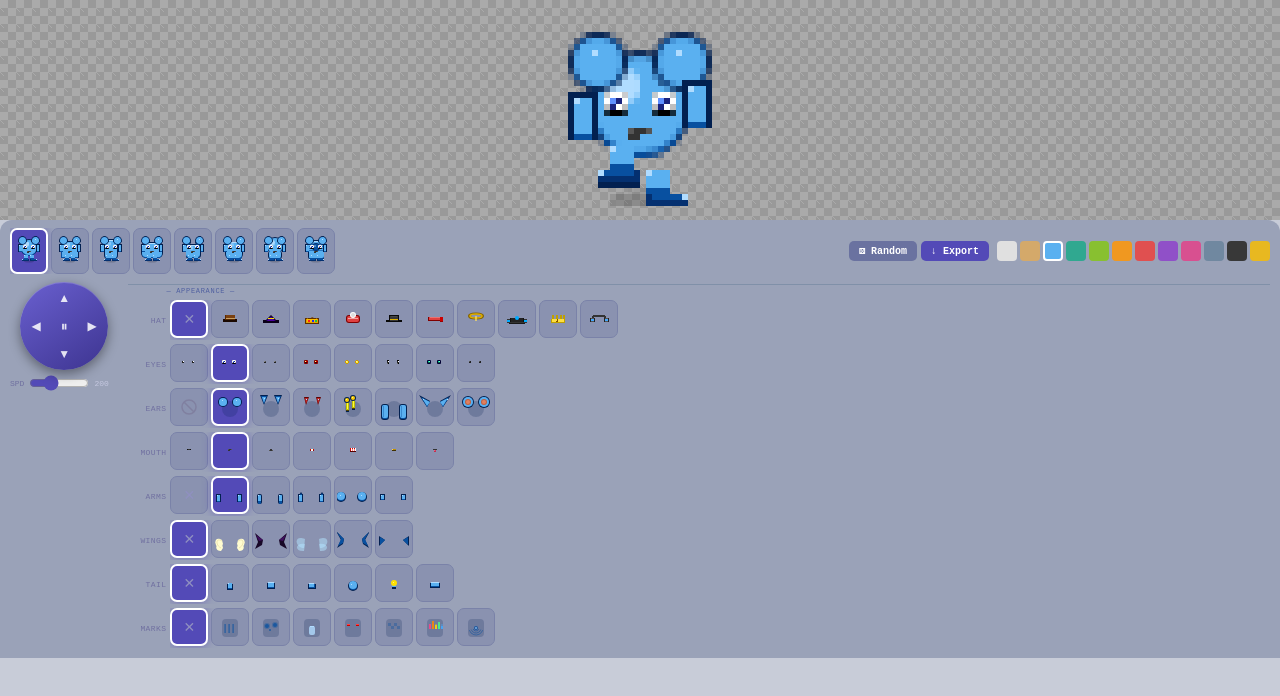
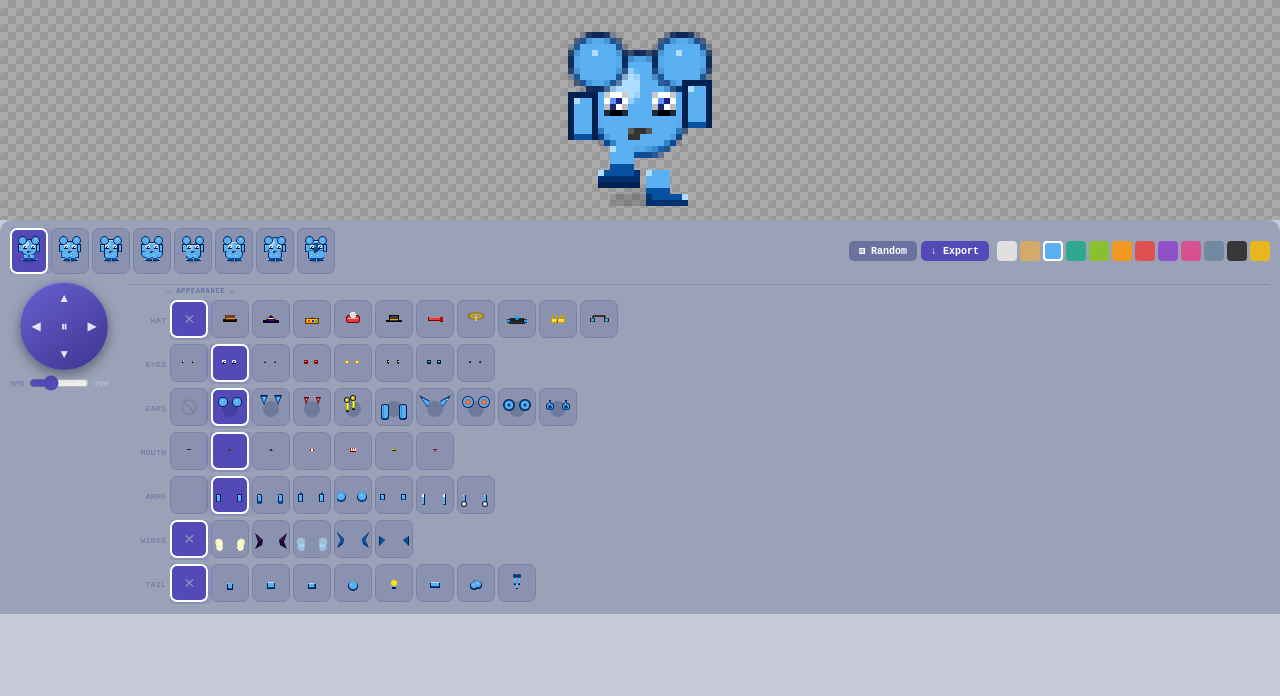
Before and after one commit to pgutierrez858/Creature-Editor, a plain HTML site: page index.html in a window 1280 px wide. Drawn offline with Linux system fonts and the light colour scheme.

Commit message:
Update index.html

```diff
--- a/index.html
+++ b/index.html
@@ -89,7 +89,6 @@ canvas{image-rendering:pixelated;image-rendering:crisp-edges;}
       <div class="part-row"><div class="part-name">Arms</div><div class="part-options" id="opts-arms"></div></div>
       <div class="part-row"><div class="part-name">Wings</div><div class="part-options" id="opts-wings"></div></div>
       <div class="part-row"><div class="part-name">Tail</div><div class="part-options" id="opts-tail"></div></div>
-      <div class="part-row"><div class="part-name">Marks</div><div class="part-options" id="opts-marks"></div></div>
     </div>
   </div>
 </div>
@@ -115,8 +114,8 @@ const COLORS=[
   {n:'black', b:'#383838',s:'#101010',l:'#606060',d:'#080808',o:'#000000'},
   {n:'gold',  b:'#e8b820',s:'#805000',l:'#fff080',d:'#503000',o:'#302000'},
 ];
-const PARTS={body:8,hat:11,eyes:8,ears:8,mouth:7,arms:6,wings:6,tail:7,marks:8};
-let sel={body:0,hat:0,eyes:1,ears:1,mouth:1,arms:1,wings:0,tail:0,marks:0,color:2};
+const PARTS={body:8,hat:11,eyes:8,ears:10,mouth:7,arms:8,wings:6,tail:9};
+let sel={body:0,hat:0,eyes:1,ears:1,mouth:1,arms:1,wings:0,tail:0,color:2};
 let curDir='down',animPlaying=true,animTick=0,animInterval=null,animSpeed=200;
 
 // ── primitives ──
@@ -165,11 +164,6 @@ function drawPartOnly(ctx,part,idx,C){
     case 'tail':
       if(idx===0){drawNoneIcon(ctx);return;}
       drawTailPreviewOnly(ctx,idx,C);
-      break;
-    case 'marks':
-      if(idx===0){drawNoneIcon(ctx);return;}
-      ctx.fillStyle=o+'33'; rr(ctx,8,8,16,18,4);
-      drawMarksFront(ctx,{marks:idx},C,0);
       break;
   }
 }
@@ -270,6 +264,34 @@ function drawEarsAt(ctx,e,C,dir,hcx,hcy){
       });
     }
   }
+  else if(e===8){ // speaker-dish — concentric rings like a horn bell or satellite ear
+    const pairs=side?[[flip?hcx+7:hcx-7,hcy-4]]:[[hcx-8,hcy-4],[hcx+8,hcy-4]];
+    pairs.forEach(([ex,ey])=>{
+      ctx.fillStyle=o;circ(ctx,ex,ey,6);
+      ctx.fillStyle=sh;circ(ctx,ex,ey,5);
+      ctx.fillStyle=b;circ(ctx,ex,ey,4);
+      ctx.fillStyle=sh+'88';circ(ctx,ex,ey,2);
+      ctx.fillStyle=o;circ(ctx,ex,ey,1);
+      // rim highlight
+      ctx.fillStyle=l+'66';px(ctx,ex-2,ey-3,l+'66');
+    });
+  }
+  else if(e===9){ // scroll/volute — like a violin peg or horn scroll, tight spiral
+    const pairs=side?[[flip?hcx+7:hcx-7,hcy-6]]:[[hcx-8,hcy-6],[hcx+8,hcy-6]];
+    pairs.forEach(([ex,ey])=>{
+      // outer coil
+      ctx.fillStyle=o;rr(ctx,ex-4,ey,8,7,3);
+      ctx.fillStyle=sh;rr(ctx,ex-3,ey+1,6,6,2);
+      ctx.fillStyle=b;rr(ctx,ex-3,ey+1,6,5,2);
+      // inner whorl
+      ctx.fillStyle=sh;circ(ctx,ex,ey+4,2);
+      ctx.fillStyle=o;circ(ctx,ex,ey+4,1);
+      // stem connecting to head
+      ctx.fillStyle=o;ctx.fillRect(ex-1,ey-3,2,4);
+      ctx.fillStyle=sh;ctx.fillRect(ex-1,ey-2,2,3);
+      ctx.fillStyle=l;px(ctx,ex-1,ey,l);
+    });
+  }
 }
 
 // ── ARMS preview (isolated) ──
@@ -282,6 +304,8 @@ function drawArmsPreviewOnly(ctx,a,C){
     else if(a===3){ctx.fillStyle=o;ctx.fillRect(ax-1,ay-1,5,8);ctx.fillStyle=sh;ctx.fillRect(ax,ay,3,7);ctx.fillStyle=b;ctx.fillRect(ax,ay,3,6);ctx.fillStyle=o;tri(ctx,ax,ay,ax+4,ay,ax+2,ay-3);ctx.fillStyle=sh;tri(ctx,ax+1,ay,ax+3,ay,ax+2,ay-2);ctx.fillStyle=l;px(ctx,ax,ay,l);}
     else if(a===4){ctx.fillStyle=o;circ(ctx,ax+1,ay+2,5);ctx.fillStyle=sh;circ(ctx,ax+1,ay+2,4);ctx.fillStyle=b;circ(ctx,ax+1,ay+1,4);ctx.fillStyle=l;px(ctx,ax,ay,l);}
     else if(a===5){ctx.fillStyle=o;ctx.fillRect(ax-1,ay-1,5,6);ctx.fillStyle=sh;ctx.fillRect(ax,ay,3,5);ctx.fillStyle=b;ctx.fillRect(ax,ay,3,4);ctx.fillStyle=l;px(ctx,ax,ay,l);}
+    else if(a===6){ctx.fillStyle=o;ctx.fillRect(ax,ay-1,3,11);ctx.fillStyle=sh;ctx.fillRect(ax,ay,2,10);ctx.fillStyle=b;ctx.fillRect(ax,ay,2,9);ctx.fillStyle='#fff8e0';ctx.fillRect(ax,ay-1,2,3);ctx.fillStyle=l;px(ctx,ax,ay-1,l);}
+    else if(a===7){ctx.fillStyle=o;ctx.fillRect(ax,ay,3,9);ctx.fillStyle=sh;ctx.fillRect(ax,ay,2,8);ctx.fillStyle=b;ctx.fillRect(ax,ay,2,7);ctx.fillStyle=l;px(ctx,ax,ay,l);ctx.fillStyle=o;circ(ctx,ax+1,ay+9,3);ctx.fillStyle='#e8ddb8';circ(ctx,ax+1,ay+9,2);ctx.fillStyle='#fff8e8';px(ctx,ax,ay+8,'#fff8e8');}
   });
 }
 
@@ -334,7 +358,7 @@ function drawFront(ctx,s,C,bob,legL,legR,armL,armR,isBack){
   drawArmFront(ctx,s,C,'left',bob,armL,false);
   drawArmFront(ctx,s,C,'right',bob,armR,false);
   drawHat(ctx,s,C,'front',bob);
-  if(!isBack){drawEyesFront(ctx,s,bob);drawMouthFront(ctx,s,bob);drawMarksFront(ctx,s,C,bob);}
+  if(!isBack){drawEyesFront(ctx,s,bob);drawMouthFront(ctx,s,bob);}
   if(isBack&&s.tail>0)drawTailBack(ctx,s,C,bob);
   drawLegFront(ctx,C,11,legL,'left');
   drawLegFront(ctx,C,17,legR,'right');
@@ -369,7 +393,6 @@ function drawSide(ctx,s,dir,C,bob,legL,legR,armL,armR){
   drawHat(ctx,s,C,dir,bob);
   drawEyeSide(ctx,s,dir,bob);
   drawMouthSide(ctx,s,dir,bob);
-  drawMarksSide(ctx,s,C,dir,bob);
   drawLegSide(ctx,C,dir,frontLegDy,false);
 }
 
@@ -496,24 +519,36 @@ function drawArmFront(ctx,s,C,side,bob,armDy,isBehind){
   const a=s.arms;if(a===0)return;
   const {b,s:sh,l,o}=C;
   const ax=side==='left'?5:24;const y=14+bob+armDy;
-  if(isBehind){ctx.fillStyle=sh+'66';if(a===1)ctx.fillRect(ax,y,3,6);else if(a===2)rr(ctx,ax,y,3,7,1);else if(a===3)ctx.fillRect(ax,y,4,6);else if(a===4)circ(ctx,ax+1,y+2,4);else if(a===5)ctx.fillRect(ax,y,3,4);return;}
+  if(isBehind){ctx.fillStyle=sh+'66';if(a===1)ctx.fillRect(ax,y,3,6);else if(a===2)rr(ctx,ax,y,3,7,1);else if(a===3)ctx.fillRect(ax,y,4,6);else if(a===4)circ(ctx,ax+1,y+2,4);else if(a===5)ctx.fillRect(ax,y,3,4);else if(a===6)ctx.fillRect(ax+1,y,1,9);else if(a===7){ctx.fillRect(ax+1,y,2,8);circ(ctx,ax+2,y+8,2);}return;}
   if(a===1){ctx.fillStyle=o;ctx.fillRect(ax-1,y-1,5,8);ctx.fillStyle=sh;ctx.fillRect(ax,y,3,7);ctx.fillStyle=b;ctx.fillRect(ax,y,3,6);ctx.fillStyle=l;px(ctx,ax,y,l);}
   else if(a===2){ctx.fillStyle=o;rr(ctx,ax-1,y-1,5,10,2);ctx.fillStyle=sh;rr(ctx,ax,y,3,9,1);ctx.fillStyle=b;rr(ctx,ax,y,3,8,1);ctx.fillStyle=sh;ctx.fillRect(ax,y+6,3,2);ctx.fillStyle=l;px(ctx,ax,y,l);}
   else if(a===3){ctx.fillStyle=o;ctx.fillRect(ax-1,y-1,6,8);ctx.fillStyle=sh;ctx.fillRect(ax,y,4,7);ctx.fillStyle=b;ctx.fillRect(ax,y,4,6);ctx.fillStyle=o;tri(ctx,ax,y,ax+4,y,ax+2,y-3);ctx.fillStyle=sh;tri(ctx,ax+1,y,ax+3,y,ax+2,y-2);ctx.fillStyle=l;px(ctx,ax,y,l);}
   else if(a===4){ctx.fillStyle=o;circ(ctx,ax+1,y+2,5);ctx.fillStyle=sh;circ(ctx,ax+1,y+2,4);ctx.fillStyle=b;circ(ctx,ax+1,y+1,4);ctx.fillStyle=l;px(ctx,ax,y,l);}
   else if(a===5){ctx.fillStyle=o;ctx.fillRect(ax-1,y-1,5,6);ctx.fillStyle=sh;ctx.fillRect(ax,y,3,5);ctx.fillStyle=b;ctx.fillRect(ax,y,3,4);ctx.fillStyle=l;px(ctx,ax,y,l);}
+  // music arms
+  else if(a===6){ // conductor baton — thin tapered wand with bright tip
+    ctx.fillStyle=o;ctx.fillRect(ax,y-1,3,11);ctx.fillStyle=sh;ctx.fillRect(ax,y,2,10);ctx.fillStyle=b;ctx.fillRect(ax,y,2,9);
+    ctx.fillStyle='#fff8e0';ctx.fillRect(ax,y-1,2,3); // pale tip
+    ctx.fillStyle=l;px(ctx,ax,y-1,l);
+  }
+  else if(a===7){ // drumstick — shaft with round bead tip
+    ctx.fillStyle=o;ctx.fillRect(ax,y,3,9);ctx.fillStyle=sh;ctx.fillRect(ax,y,2,8);ctx.fillStyle=b;ctx.fillRect(ax,y,2,7);ctx.fillStyle=l;px(ctx,ax,y,l);
+    ctx.fillStyle=o;circ(ctx,ax+1,y+9,3);ctx.fillStyle='#e8ddb8';circ(ctx,ax+1,y+9,2);ctx.fillStyle='#fff8e8';px(ctx,ax,y+8,'#fff8e8');
+  }
 }
 function drawArmSide(ctx,s,C,dir,bob,armDy,which){
   const a=s.arms;if(a===0)return;
   const flip=dir==='right';const {b,s:sh,l,o}=C;
   const ax=which==='front'?(flip?22:6):(flip?18:10);const y=14+bob+armDy;
   const isBehind=which==='back';
-  if(isBehind){ctx.fillStyle=sh+'77';if(a===1)ctx.fillRect(ax,y,3,6);else if(a===2)rr(ctx,ax,y,3,7,1);else if(a===3)ctx.fillRect(ax,y,3,6);else if(a===4)circ(ctx,ax+1,y+2,4);else if(a===5)ctx.fillRect(ax,y,3,4);return;}
+  if(isBehind){ctx.fillStyle=sh+'77';if(a===1)ctx.fillRect(ax,y,3,6);else if(a===2)rr(ctx,ax,y,3,7,1);else if(a===3)ctx.fillRect(ax,y,3,6);else if(a===4)circ(ctx,ax+1,y+2,4);else if(a===5)ctx.fillRect(ax,y,3,4);else if(a===6)ctx.fillRect(ax+1,y,1,9);else if(a===7){ctx.fillRect(ax+1,y,2,8);circ(ctx,ax+2,y+8,2);}return;}
   if(a===1){ctx.fillStyle=o;ctx.fillRect(ax-1,y-1,5,8);ctx.fillStyle=sh;ctx.fillRect(ax,y,3,7);ctx.fillStyle=b;ctx.fillRect(ax,y,3,6);ctx.fillStyle=l;px(ctx,ax,y,l);}
   else if(a===2){ctx.fillStyle=o;rr(ctx,ax-1,y-1,5,10,2);ctx.fillStyle=sh;rr(ctx,ax,y,3,9,1);ctx.fillStyle=b;rr(ctx,ax,y,3,8,1);ctx.fillStyle=sh;ctx.fillRect(ax,y+6,3,2);ctx.fillStyle=l;px(ctx,ax,y,l);}
   else if(a===3){ctx.fillStyle=o;ctx.fillRect(ax-1,y-1,5,8);ctx.fillStyle=sh;ctx.fillRect(ax,y,3,7);ctx.fillStyle=b;ctx.fillRect(ax,y,3,6);ctx.fillStyle=o;tri(ctx,ax,y,ax+4,y,ax+2,y-3);ctx.fillStyle=l;px(ctx,ax,y,l);}
   else if(a===4){ctx.fillStyle=o;circ(ctx,ax+1,y+2,5);ctx.fillStyle=sh;circ(ctx,ax+1,y+2,4);ctx.fillStyle=b;circ(ctx,ax+1,y+1,4);ctx.fillStyle=l;px(ctx,ax,y,l);}
   else if(a===5){ctx.fillStyle=o;ctx.fillRect(ax-1,y-1,5,6);ctx.fillStyle=sh;ctx.fillRect(ax,y,3,5);ctx.fillStyle=b;ctx.fillRect(ax,y,3,4);ctx.fillStyle=l;px(ctx,ax,y,l);}
+  else if(a===6){ctx.fillStyle=o;ctx.fillRect(ax,y-1,3,11);ctx.fillStyle=sh;ctx.fillRect(ax,y,2,10);ctx.fillStyle=b;ctx.fillRect(ax,y,2,9);ctx.fillStyle='#fff8e0';ctx.fillRect(ax,y-1,2,3);ctx.fillStyle=l;px(ctx,ax,y-1,l);}
+  else if(a===7){ctx.fillStyle=o;ctx.fillRect(ax,y,3,9);ctx.fillStyle=sh;ctx.fillRect(ax,y,2,8);ctx.fillStyle=b;ctx.fillRect(ax,y,2,7);ctx.fillStyle=l;px(ctx,ax,y,l);ctx.fillStyle=o;circ(ctx,ax+1,y+9,3);ctx.fillStyle='#e8ddb8';circ(ctx,ax+1,y+9,2);ctx.fillStyle='#fff8e8';px(ctx,ax,y+8,'#fff8e8');}
 }
 
 // ── HAT ──
@@ -601,6 +636,37 @@ function drawTailBack(ctx,s,C,bob){
   else if(t===5){ctx.fillStyle=o;ctx.fillRect(14,25+y,4,5);ctx.fillStyle=b;ctx.fillRect(14,24+y,4,4);ctx.fillStyle='#ffe000';circ(ctx,16,24+y,3);ctx.fillStyle='#fff8';px(ctx,15,23+y,'#fff8');}
   else if(t===6){ctx.fillStyle=o;ctx.fillRect(11,24+y,10,5);ctx.fillStyle=sh;ctx.fillRect(12,24+y,8,4);ctx.fillStyle=b;ctx.fillRect(12,23+y,8,4);ctx.fillStyle=l;row(ctx,12,23+y,8,l);}
   else if(t===7){ctx.fillStyle=o;circ(ctx,14,27+y,4);circ(ctx,18,26+y,4);circ(ctx,16,24+y,3);ctx.fillStyle=sh;circ(ctx,14,27+y,3);circ(ctx,18,26+y,3);circ(ctx,16,24+y,2);ctx.fillStyle=b;circ(ctx,14,26+y,3);circ(ctx,18,25+y,3);circ(ctx,16,23+y,2);ctx.fillStyle=l;px(ctx,13,25+y,l);px(ctx,17,24+y,l);}
+  // music tails
+  else if(t===8){ // tuning fork — two parallel prongs from a stem
+    ctx.fillStyle=o;ctx.fillRect(15,25+y,2,5); // stem
+    ctx.fillStyle=sh;ctx.fillRect(15,25+y,2,4);
+    ctx.fillStyle=b;ctx.fillRect(15,25+y,2,4);
+    ctx.fillStyle=l;px(ctx,15,25+y,l);
+    // two prongs
+    ctx.fillStyle=o;ctx.fillRect(13,17+y,2,9);ctx.fillRect(17,17+y,2,9);
+    ctx.fillStyle=sh;ctx.fillRect(13,17+y,2,8);ctx.fillRect(17,17+y,2,8);
+    ctx.fillStyle=b;ctx.fillRect(13,17+y,2,7);ctx.fillRect(17,17+y,2,7);
+    ctx.fillStyle=l;px(ctx,13,17+y,l);px(ctx,17,17+y,l);
+    // rounded tips
+    ctx.fillStyle=o;circ(ctx,14,17+y,2);circ(ctx,18,17+y,2);
+    ctx.fillStyle=sh;circ(ctx,14,17+y,1);circ(ctx,18,17+y,1);
+  }
+  else if(t===9){ // soundwave — sinuous wavy ribbon tail
+    ctx.fillStyle=o;
+    ctx.fillRect(13,24+y,6,2);
+    ctx.fillRect(11,22+y,4,2);
+    ctx.fillRect(13,20+y,6,2);
+    ctx.fillRect(17,18+y,4,2);
+    ctx.fillRect(13,16+y,6,2);
+    ctx.fillStyle=sh;
+    ctx.fillRect(13,24+y,5,1);
+    ctx.fillRect(11,22+y,3,1);
+    ctx.fillRect(13,20+y,5,1);
+    ctx.fillRect(17,18+y,3,1);
+    ctx.fillRect(13,16+y,5,1);
+    ctx.fillStyle=l;
+    px(ctx,13,24+y,l);px(ctx,11,22+y,l);px(ctx,13,20+y,l);px(ctx,17,18+y,l);px(ctx,13,16+y,l);
+  }
 }
 function drawTailSide(ctx,s,C,dir,bob){
   const t=s.tail;if(t===0)return;const flip=dir==='right';const {b,s:sh,l,o}=C;const y=bob;const tx=flip?9:23;
@@ -611,44 +677,25 @@ function drawTailSide(ctx,s,C,dir,bob){
   else if(t===5){ctx.fillStyle=o;ctx.fillRect(flip?tx-5:tx,20+y,6,3);ctx.fillStyle=b;ctx.fillRect(flip?tx-5:tx,20+y,5,2);ctx.fillStyle='#ffe000';circ(ctx,flip?tx-5:tx+5,19+y,3);ctx.fillStyle='#fff8';px(ctx,flip?tx-6:tx+4,18+y,'#fff8');}
   else if(t===6){ctx.fillStyle=o;ctx.fillRect(flip?tx-7:tx,19+y,8,5);ctx.fillStyle=sh;ctx.fillRect(flip?tx-6:tx,20+y,6,4);ctx.fillStyle=b;ctx.fillRect(flip?tx-6:tx,19+y,6,4);ctx.fillStyle=l;row(ctx,flip?tx-6:tx,19+y,6,l);}
   else if(t===7){ctx.fillStyle=o;circ(ctx,flip?tx-2:tx+2,22+y,4);circ(ctx,flip?tx-5:tx+5,20+y,3);circ(ctx,flip?tx-2:tx+2,19+y,3);ctx.fillStyle=sh;circ(ctx,flip?tx-2:tx+2,22+y,3);circ(ctx,flip?tx-5:tx+5,20+y,2);circ(ctx,flip?tx-2:tx+2,19+y,2);ctx.fillStyle=b;circ(ctx,flip?tx-2:tx+2,21+y,3);circ(ctx,flip?tx-5:tx+5,19+y,2);circ(ctx,flip?tx-2:tx+2,18+y,2);ctx.fillStyle=l;px(ctx,flip?tx-4:tx+1,20+y,l);}
-}
-
-// ── MARKINGS ──
-function drawMarksFront(ctx,s,C,bob){
-  const m=s.marks;if(m===0)return;const {s:sh,l}=C;const y=bob;
-  if(m===1){ctx.fillStyle=sh+'66';ctx.fillRect(10,13+y,2,9);ctx.fillRect(14,13+y,2,9);ctx.fillRect(18,13+y,2,9);ctx.fillStyle=sh+'33';ctx.fillRect(11,13+y,1,9);ctx.fillRect(15,13+y,1,9);ctx.fillRect(19,13+y,1,9);}
-  else if(m===2){ctx.fillStyle=sh+'bb';circ(ctx,12,15+y,2);circ(ctx,20,14+y,2);circ(ctx,15,19+y,1);ctx.fillStyle=sh+'55';circ(ctx,12,15+y,3);circ(ctx,20,14+y,3);}
-  else if(m===3){ctx.fillStyle=l+'cc';rr(ctx,13,15+y,6,9,2);ctx.fillStyle=l;row(ctx,14,15+y,4,l);}
-  else if(m===4){ctx.fillStyle='#cc0000';ctx.fillRect(10,13+y,3,2);ctx.fillRect(19,13+y,3,2);ctx.fillStyle='#ff4040';ctx.fillRect(10,13+y,3,1);ctx.fillRect(19,13+y,3,1);}
-  else if(m===5){ctx.fillStyle=sh+'55';ctx.fillRect(10,12+y,3,3);ctx.fillRect(13,15+y,3,3);ctx.fillRect(16,12+y,3,3);ctx.fillRect(19,15+y,3,3);}
-  // music marks
-  else if(m===6){ // sound wave EQ bars on belly
-    const cols=['#ff4488','#ff8800','#ffdd00','#44ff88','#44aaff'];
-    const heights=[5,8,4,7,3];
-    cols.forEach((c2,i)=>{const bx=10+i*3;const bh=heights[i];ctx.fillStyle=c2+'cc';ctx.fillRect(bx,18+y-bh,2,bh);ctx.fillStyle=c2+'55';ctx.fillRect(bx,13+y,2,5);});
+  else if(t===8){ // tuning fork side — two prongs side-on (one behind other, offset)
+    const sx=flip?tx-4:tx;
+    ctx.fillStyle=sh+'88';ctx.fillRect(sx+2,17+y,2,8); // back prong
+    ctx.fillStyle=o;ctx.fillRect(sx,17+y,2,9);ctx.fillRect(sx,25+y,4,2); // front prong + stem
+    ctx.fillStyle=sh;ctx.fillRect(sx,17+y,2,8);ctx.fillRect(sx,25+y,3,1);
+    ctx.fillStyle=b;ctx.fillRect(sx,17+y,2,7);
+    ctx.fillStyle=o;circ(ctx,sx+1,17+y,2);ctx.fillStyle=sh;circ(ctx,sx+1,17+y,1);
   }
-  else if(m===7){ // vinyl grooves — concentric arcs on chest
-    ctx.strokeStyle=sh+'88';ctx.lineWidth=1;
-    [3,5,7].forEach(r=>{ctx.beginPath();ctx.arc(16,17+y,r,Math.PI*0.1,Math.PI*0.9);ctx.stroke();});
-    ctx.fillStyle=sh+'cc';circ(ctx,16,17+y,2);ctx.fillStyle=l+'aa';circ(ctx,16,17+y,1);
-  }
-}
-function drawMarksSide(ctx,s,C,dir,bob){
-  const m=s.marks;if(m===0)return;const flip=dir==='right';const {s:sh,l}=C;const bx=flip?10:8;const y=bob;
-  if(m===1){ctx.fillStyle=sh+'66';ctx.fillRect(bx+2,13+y,2,9);ctx.fillRect(bx+7,13+y,2,9);}
-  else if(m===2){ctx.fillStyle=sh+'bb';circ(ctx,bx+3,15+y,2);circ(ctx,bx+8,14+y,1);}
-  else if(m===3){ctx.fillStyle=l+'cc';rr(ctx,bx+2,15+y,5,9,2);}
-  else if(m===4){ctx.fillStyle='#cc0000';ctx.fillRect(flip?bx+7:bx+1,13+y,4,2);ctx.fillStyle='#ff4040';ctx.fillRect(flip?bx+7:bx+1,13+y,4,1);}
-  else if(m===5){ctx.fillStyle=sh+'55';ctx.fillRect(bx+2,12+y,3,3);ctx.fillRect(bx+5,15+y,3,3);}
-  else if(m===6){ // EQ bars side
-    const cols=['#ff4488','#ff8800','#ffdd00','#44ff88','#44aaff'];
-    const heights=[5,8,4,7,3];
-    cols.slice(0,3).forEach((c2,i)=>{const bx2=bx+2+i*3;const bh=heights[i+1];ctx.fillStyle=c2+'cc';ctx.fillRect(bx2,18+y-bh,2,bh);ctx.fillStyle=c2+'55';ctx.fillRect(bx2,13+y,2,5);});
-  }
-  else if(m===7){ // vinyl grooves side
-    ctx.strokeStyle=sh+'88';ctx.lineWidth=1;
-    [3,5].forEach(r=>{ctx.beginPath();ctx.arc(bx+6,17+y,r,Math.PI*0.1,Math.PI*0.9);ctx.stroke();});
-    ctx.fillStyle=sh+'cc';circ(ctx,bx+6,17+y,2);ctx.fillStyle=l+'aa';circ(ctx,bx+6,17+y,1);
+  else if(t===9){ // soundwave side — zigzag ribbon
+    const sx=flip?tx-6:tx;const sign=flip?-1:1;
+    ctx.fillStyle=o;
+    ctx.fillRect(sx,24+y,4,2);
+    ctx.fillRect(sx+sign*2,22+y,4,2);
+    ctx.fillRect(sx,20+y,4,2);
+    ctx.fillRect(sx+sign*2,18+y,4,2);
+    ctx.fillRect(sx,16+y,4,2);
+    ctx.fillStyle=sh;
+    ctx.fillRect(sx,24+y,3,1);ctx.fillRect(sx+sign*2,22+y,3,1);
+    ctx.fillRect(sx,20+y,3,1);ctx.fillRect(sx+sign*2,18+y,3,1);ctx.fillRect(sx,16+y,3,1);
   }
 }
 
@@ -740,7 +787,7 @@ function buildBody(){
 }
 function buildParts(part,count){
   const container=document.getElementById('opts-'+part);
-  const hasNone=['hat','arms','wings','tail','marks'].includes(part);
+  const hasNone=['hat','arms','wings','tail'].includes(part);
   for(let i=0;i<count;i++){
     const btn=document.createElement('button');
     btn.className='part-btn'+(i===sel[part]?' selected':'');
@@ -760,7 +807,7 @@ function buildParts(part,count){
 
 buildColors();
 buildBody();
-['hat','eyes','ears','mouth','arms','wings','tail','marks'].forEach(p=>buildParts(p,PARTS[p]));
+['hat','eyes','ears','mouth','arms','wings','tail'].forEach(p=>buildParts(p,PARTS[p]));
 renderAll();
 startAnim();
 </script>
```
